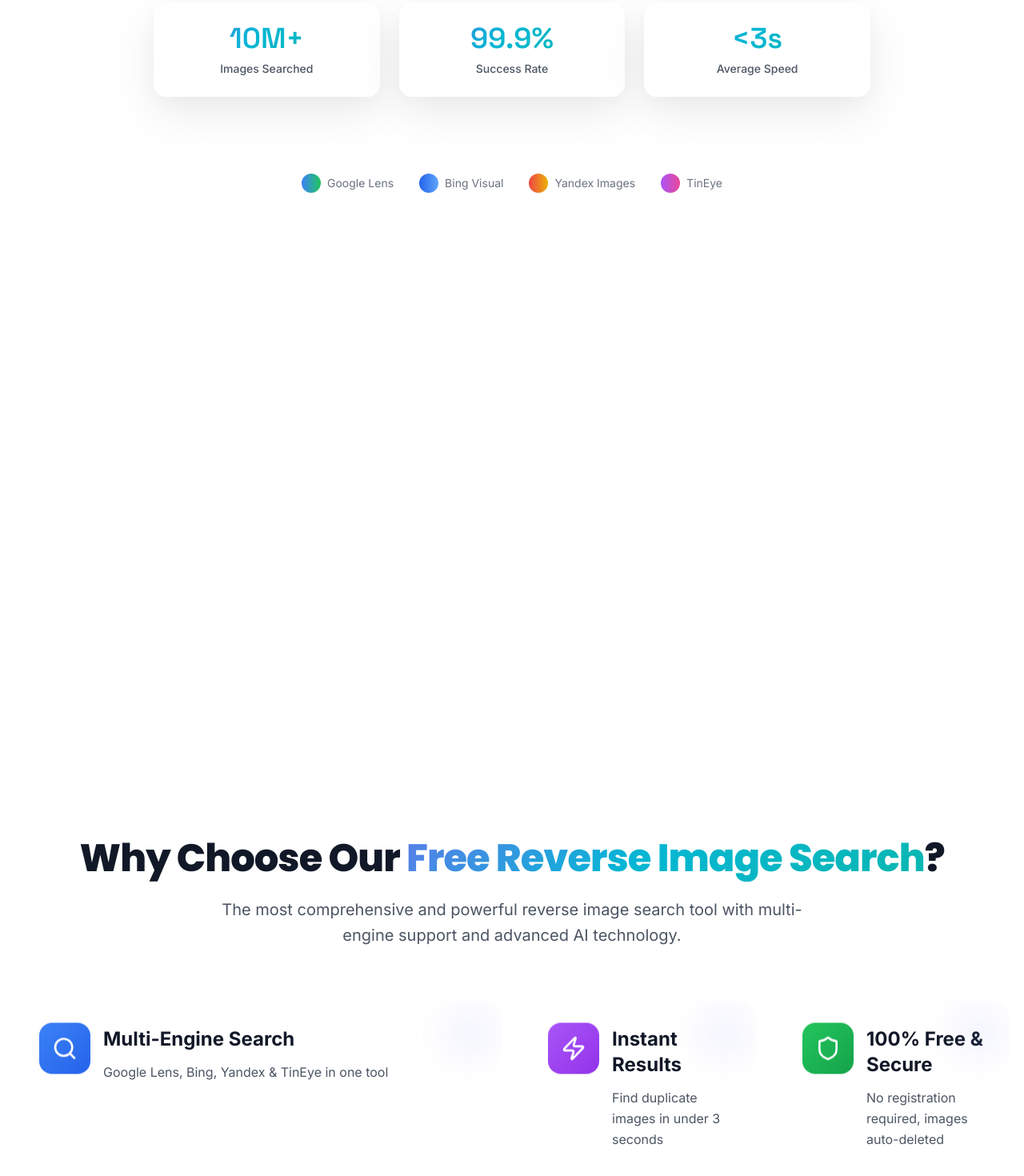
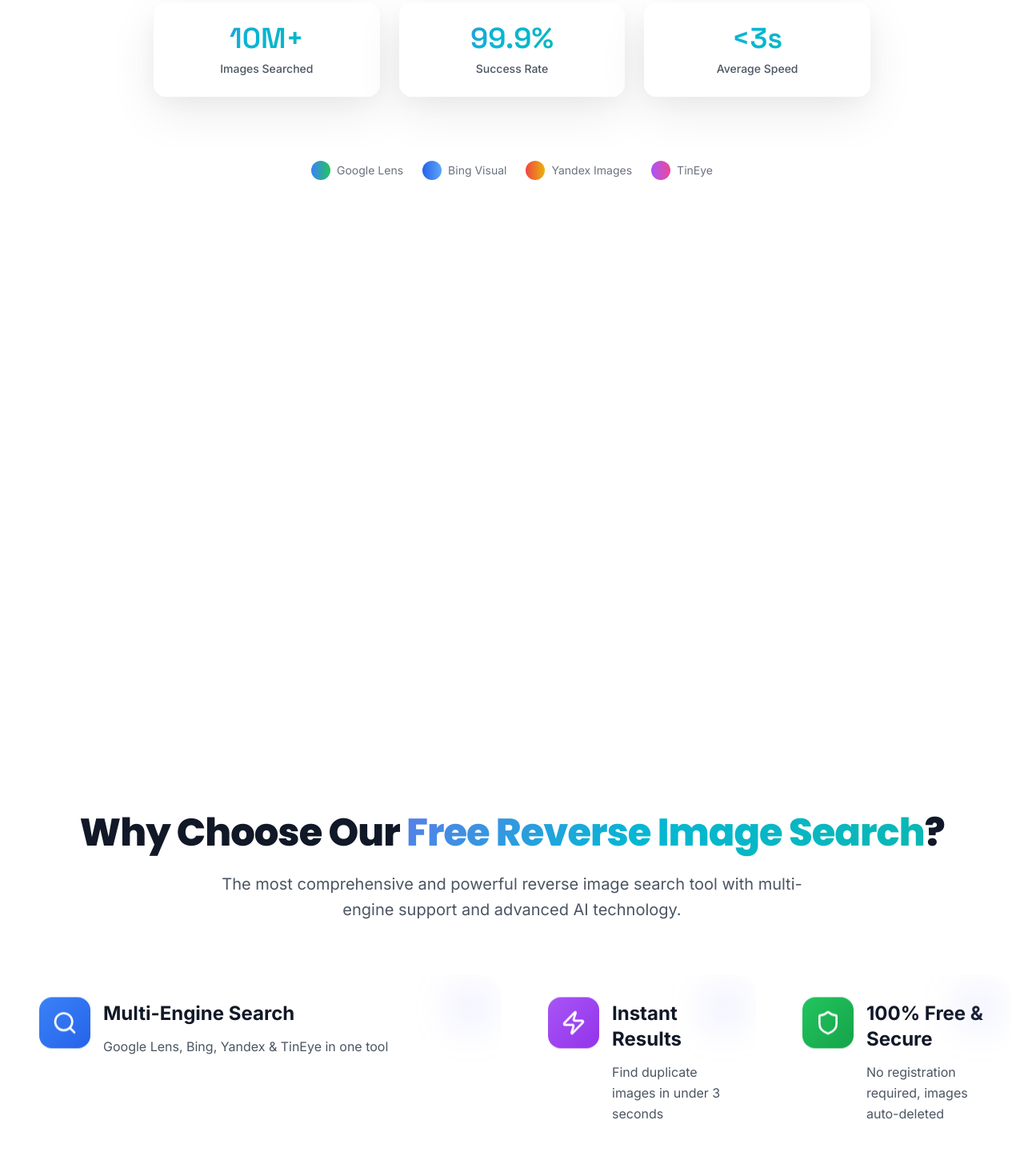
Before and after one commit to vipins702/reverseimagesearchwithAI, a React (Vite) app: page / in a window 1280 px wide. Shown: the part 1054-2524 px from the top of the page at 80% size. Built offline with nearby package versions, Linux system fonts and the light colour scheme.

Commit message:
FIX: Further reduce spacing in search engine logos section - Reduced search engine section from py-8 to py-4 (50% less padding) - Reduced features section top padding from pt-16 to pt-8 - Reduced gap between logo elements from gap-8 to gap-6 - Much tighter, more compact layout

```diff
--- a/src/pages/Home.tsx
+++ b/src/pages/Home.tsx
@@ -289,13 +289,13 @@ const Home = () => {
       </section>
 
       {/* Search Engine Logos Section */}
-      <section className="py-8 cosmic-bg">
+      <section className="py-4 cosmic-bg">
         <div className="container mx-auto px-4">
           <motion.div
             initial={{ opacity: 0, y: 20 }}
             animate={{ opacity: 1, y: 0 }}
             transition={{ duration: 0.8, delay: 1.8 }}
-            className="flex flex-wrap justify-center items-center gap-8 text-sm text-gray-500"
+            className="flex flex-wrap justify-center items-center gap-6 text-sm text-gray-500"
           >
             <span className="flex items-center gap-2">
               <div className="w-6 h-6 rounded-full bg-gradient-to-r from-blue-500 to-green-500"></div>
@@ -318,7 +318,7 @@ const Home = () => {
       </section>
 
       {/* Features Section - Bento Grid Design */}
-      <section className="pt-16 pb-24 cosmic-bg">
+      <section className="pt-8 pb-24 cosmic-bg">
         <div className="container mx-auto px-4">
           <motion.div
             initial={{ opacity: 0, y: 50 }}
```
